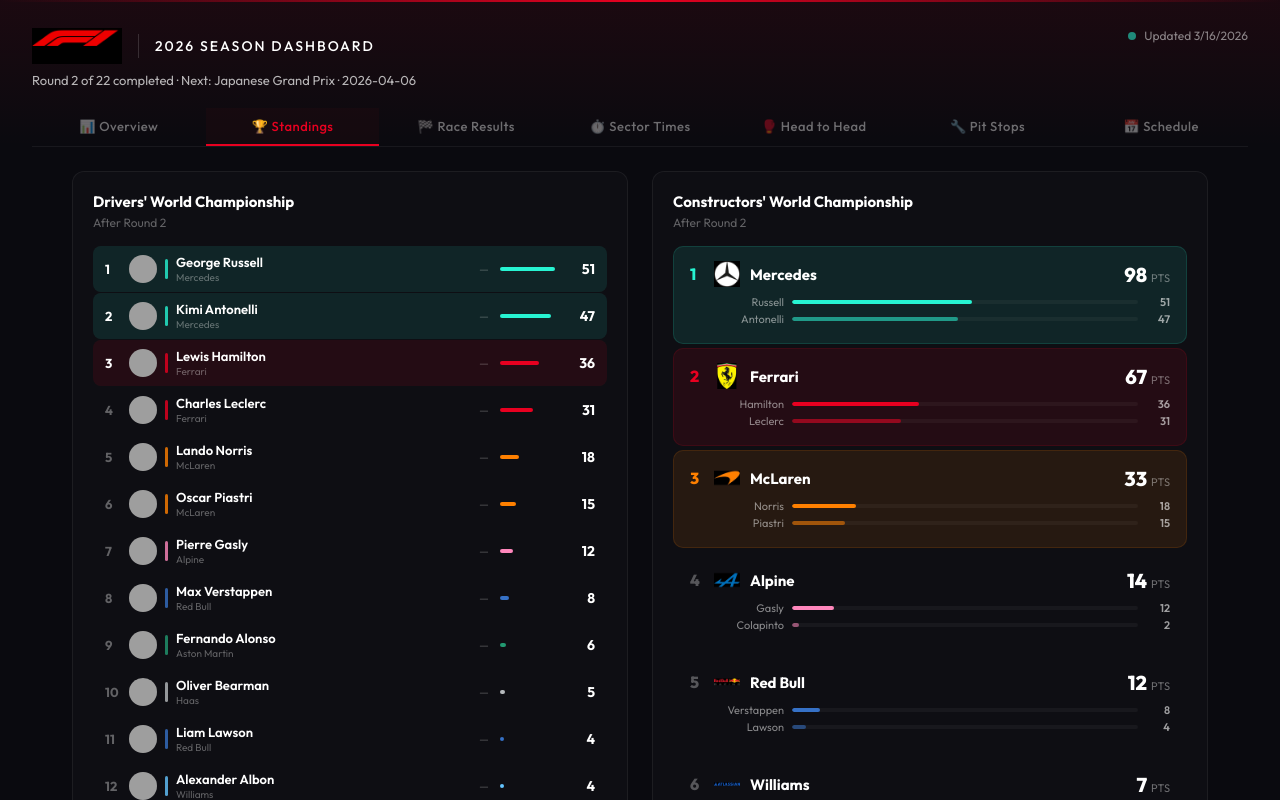
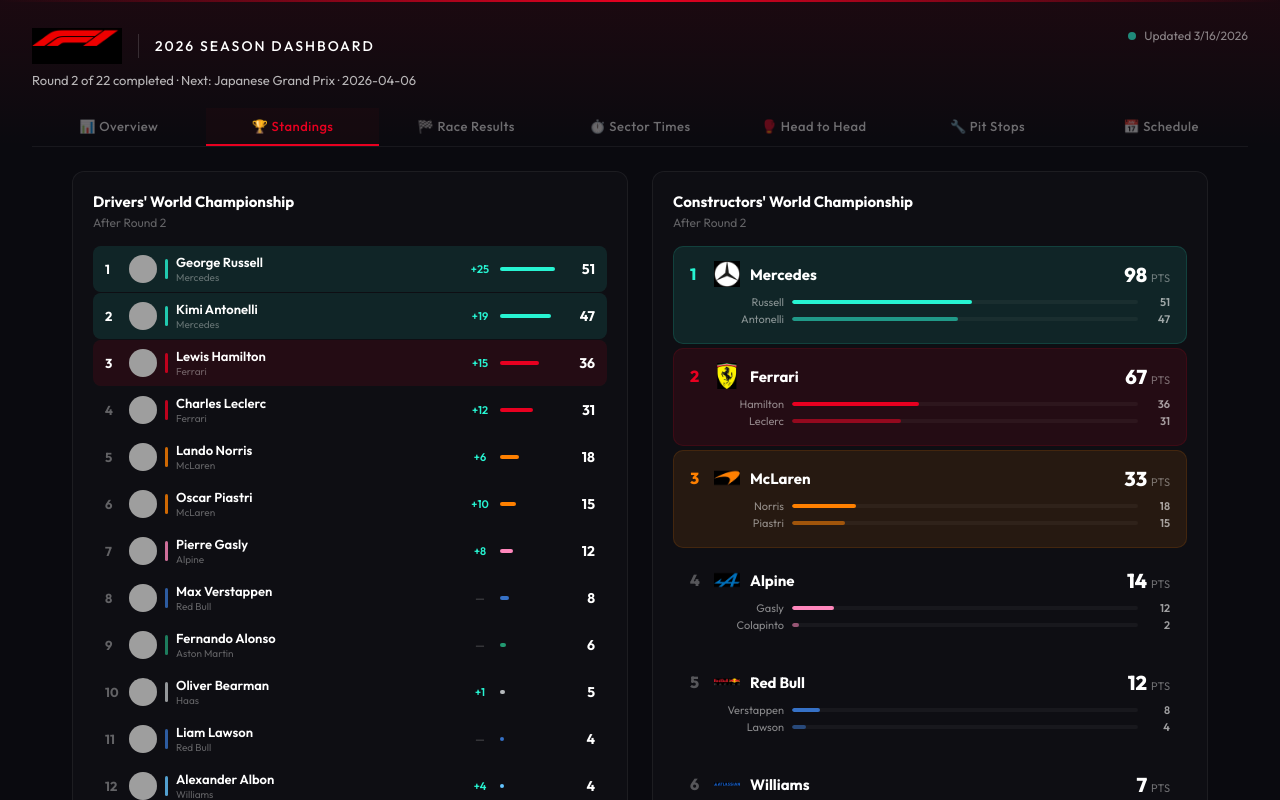
Before and after one commit to RowanFlynnPilot/f1-dashboard, a React (Vite) app: page / in a window 1280 px wide. Both pictures are taken after a click on the button "🏆 Standings". Shown: the top 800 px of the page. Built offline with nearby package versions, Linux system fonts and the light colour scheme; grey boxes are pictures that could not be loaded.

Commit message:
Update App.jsx

```diff
--- a/src/App.jsx
+++ b/src/App.jsx
@@ -435,7 +435,7 @@
                       <div style={{fontSize:13,fontWeight:600,whiteSpace:"nowrap",overflow:"hidden",textOverflow:"ellipsis"}}>{d.n}</div>
                       <div style={{fontSize:10,color:"rgba(255,255,255,0.35)",marginTop:1}}>{d.t}</div>
                     </div>
-                    <div style={{width:32,textAlign:"center",fontSize:11,fontWeight:600,color:d.mv>0?"#27F4D2":d.mv<0?"#E80020":"rgba(255,255,255,0.2)"}}>{d.mv>0?`▲${d.mv}`:d.mv<0?`▼${Math.abs(d.mv)}`:"—"}</div>
+                    <div style={{width:40,textAlign:"center",fontSize:11,fontWeight:600,color:d.d!=="—"?"#27F4D2":"rgba(255,255,255,0.2)"}}>{d.d}</div>
                     <div style={{width:55,marginRight:8}}><div style={{height:4,width:`${d.pts>0?Math.max((d.pts/51)*100,3):0}%`,background:TC[d.t],borderRadius:2}}/></div>
                     <div style={{fontSize:14,fontWeight:700,width:32,textAlign:"right"}}>{d.pts}</div>
                   </div>
```
